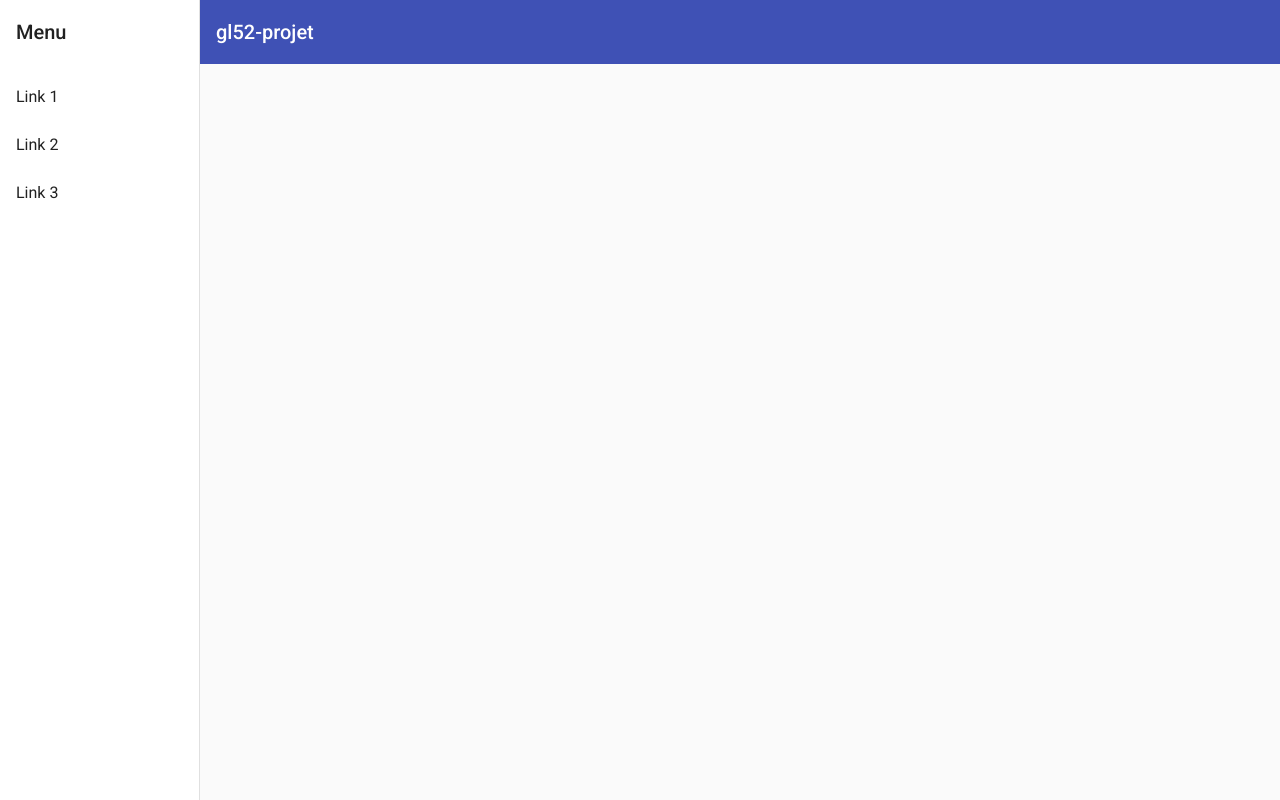
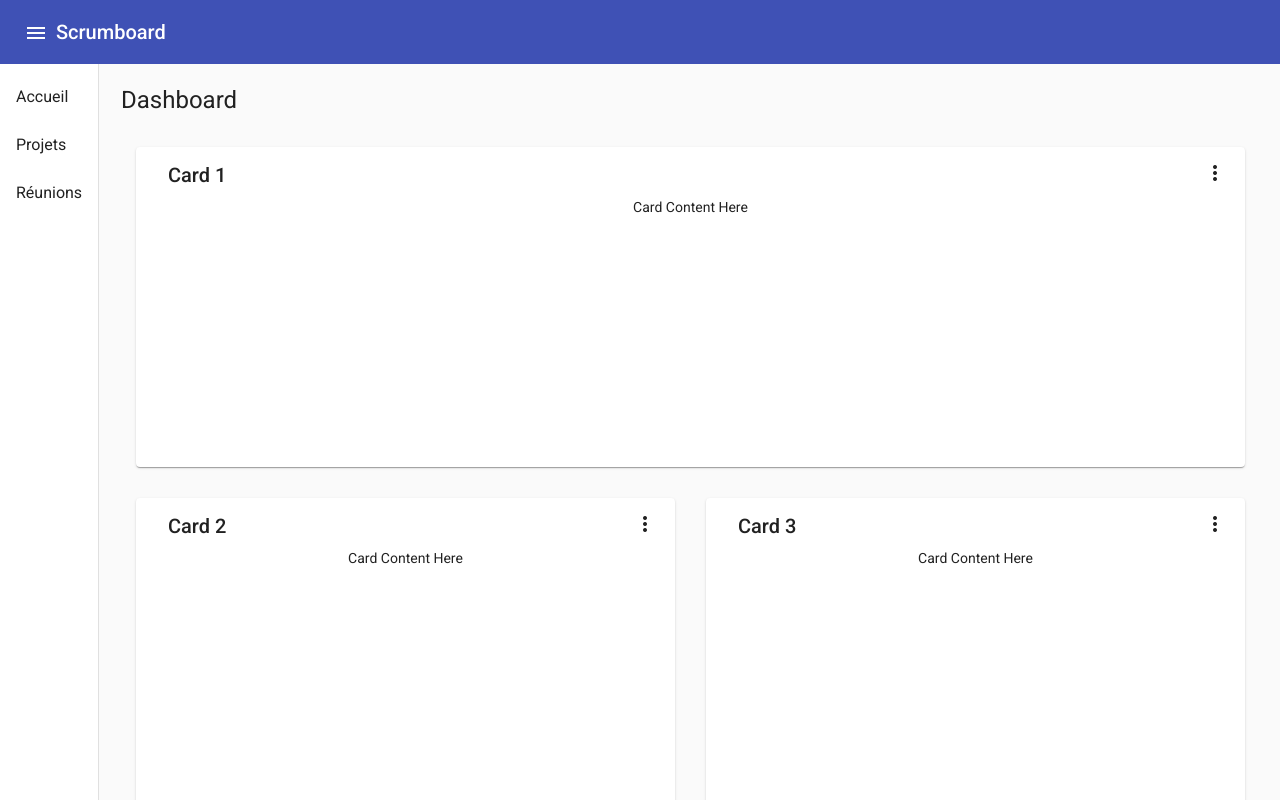
Before and after one commit to ajarno/GL52-Project, an Angular app: page / in a window 1280 px wide. Shown: the top 800 px of the page. Built offline with nearby package versions, Linux system fonts and the light colour scheme.

Commit message:
:sparkles: Navigation complete, needs to improve dashboard

```diff
--- a/src/app/app.component.html
+++ b/src/app/app.component.html
@@ -1,2 +1,3 @@
-<app-menu></app-menu>
-<router-outlet></router-outlet>
+<app-menu>
+    <router-outlet></router-outlet>
+</app-menu>
--- a/src/app/app.module.ts
+++ b/src/app/app.module.ts
@@ -8,16 +8,11 @@ import { AppRoutingModule } from "./app-routing.module";
 import { ThemeModule } from "./theme/theme.module";
 import { CoreModule } from "./core/core.module";
 import { SharedModule } from './shared/shared.module';
-import { DashboardComponent } from './pages/dashboard/dashboard.component';
-
-const COMPONENTS = [
-  DashboardComponent
-];
+import { PagesModule } from './pages/pages.module';
 
 @NgModule({
   declarations: [
     AppComponent,
-    ...COMPONENTS
   ],
   imports: [
     BrowserModule,
@@ -26,6 +21,7 @@ const COMPONENTS = [
     AppRoutingModule,
     ThemeModule,
     CoreModule,
+    PagesModule,
     SharedModule,
   ],
   providers: [{ provide: LOCALE_ID, useValue: "fr-FR" }],
--- /dev/null
+++ b/src/app/pages/pages.module.ts
@@ -0,0 +1,21 @@
+import { NgModule } from '@angular/core';
+import { CommonModule } from '@angular/common';
+import { DashboardComponent } from './dashboard/dashboard.component';
+import { SharedModule } from '../shared/shared.module';
+import { ThemeModule } from '../theme/theme.module';
+
+const COMPONENTS = [
+  DashboardComponent
+];
+
+@NgModule({
+  declarations: [
+    ...COMPONENTS
+  ],
+  imports: [
+    CommonModule,
+    SharedModule,
+    ThemeModule,
+  ]
+})
+export class PagesModule { }
--- a/src/app/theme/components/menu/menu.component.html
+++ b/src/app/theme/components/menu/menu.component.html
@@ -1,27 +1,31 @@
-<mat-sidenav-container class="sidenav-container">
-  <mat-sidenav #drawer class="sidenav" fixedInViewport
-      [attr.role]="(isHandset$ | async) ? 'dialog' : 'navigation'"
-      [mode]="(isHandset$ | async) ? 'over' : 'side'"
-      [opened]="(isHandset$ | async) === false">
-    <mat-toolbar>Menu</mat-toolbar>
-    <mat-nav-list>
-      <a mat-list-item href="#">Link 1</a>
-      <a mat-list-item href="#">Link 2</a>
-      <a mat-list-item href="#">Link 3</a>
+<mat-toolbar color="primary">
+  <button mat-icon-button aria-label="Toggle sidenav" (click)="sidenav.toggle()">
+    <mat-icon aria-label="Side nav toggle icon">menu</mat-icon>
+  </button>
+  Scrumboard
+</mat-toolbar>
+<!-- <mat-sidenav-container class="sidenav-container">
+    <mat-sidenav
+      #sidenav
+      class="sidenav"
+      fixedInViewport
+      attr.role="navigation"
+      mode="side"
+      [(opened)]="opened"
+    > -->
+<mat-sidenav-container>
+  <mat-sidenav
+    mode="side"
+    [(opened)]="opened"
+  >
+  <mat-nav-list>
+      <a mat-list-item href="#">Accueil</a>
+      <a mat-list-item href="#">Projets</a>
+      <a mat-list-item href="#">Réunions</a>
     </mat-nav-list>
   </mat-sidenav>
+
   <mat-sidenav-content>
-    <mat-toolbar color="primary">
-      <button
-        type="button"
-        aria-label="Toggle sidenav"
-        mat-icon-button
-        (click)="drawer.toggle()"
-        *ngIf="isHandset$ | async">
-        <mat-icon aria-label="Side nav toggle icon">menu</mat-icon>
-      </button>
-      <span>gl52-projet</span>
-    </mat-toolbar>
-    <!-- Add Content Here -->
+    <ng-content></ng-content>
   </mat-sidenav-content>
 </mat-sidenav-container>
--- a/src/app/theme/components/menu/menu.component.ts
+++ b/src/app/theme/components/menu/menu.component.ts
@@ -1,7 +1,8 @@
-import { Component } from '@angular/core';
+import { Component, ViewChild } from '@angular/core';
 import { BreakpointObserver, Breakpoints } from '@angular/cdk/layout';
 import { Observable } from 'rxjs';
 import { map, shareReplay } from 'rxjs/operators';
+import { MatSidenav } from '@angular/material/sidenav';
 
 @Component({
   selector: 'app-menu',
@@ -9,13 +10,10 @@ import { map, shareReplay } from 'rxjs/operators';
   styleUrls: ['./menu.component.css']
 })
 export class MenuComponent {
+  @ViewChild(MatSidenav) sidenav: MatSidenav;
+  events: string[] = [];
+  opened: boolean = true;
 
-  isHandset$: Observable<boolean> = this.breakpointObserver.observe(Breakpoints.Handset)
-    .pipe(
-      map(result => result.matches),
-      shareReplay()
-    );
-
-  constructor(private breakpointObserver: BreakpointObserver) {}
+  constructor() {}
 
 }
```
